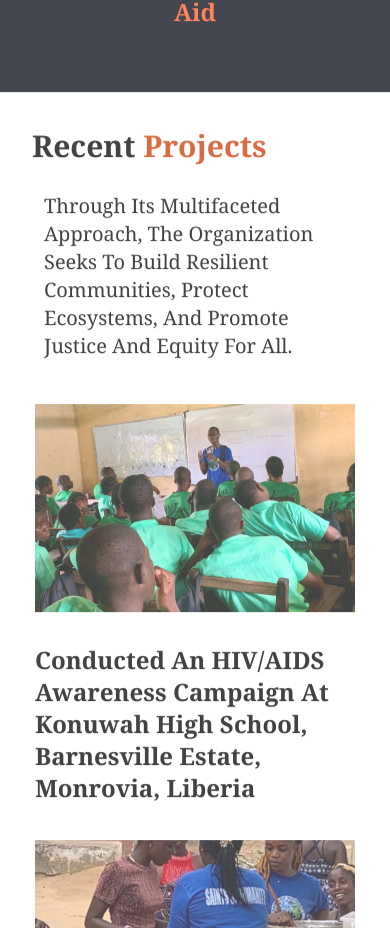
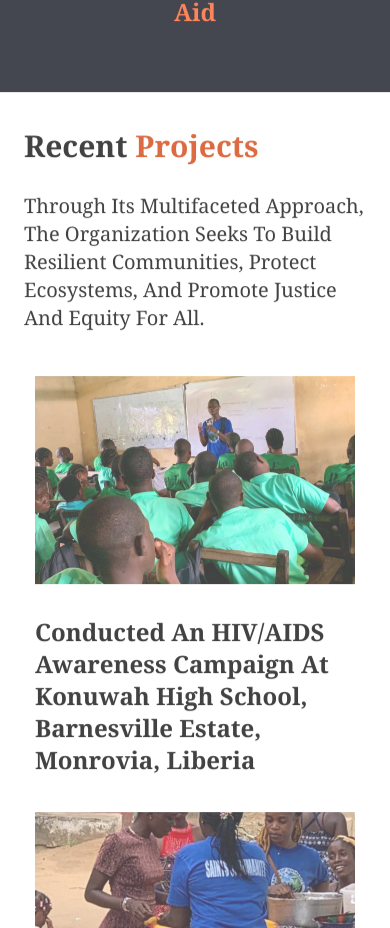
Before and after one commit to RobustTechLiberia/saints_of_humanity, a React (Vite) app: page /#/ in a window 390 px wide. Shown: the part 3719-4647 px from the top of the page. Built offline with nearby package versions, Linux system fonts and the light colour scheme.

Commit message:
deployment

```diff
--- a/src/components/recent_projects.jsx
+++ b/src/components/recent_projects.jsx
@@ -10,10 +10,10 @@ class RecentProjects extends React.Component {
         <div className="flex flex-wrap md:justify-evenly md:h-180 lg:h-180 h-auto bg-white">
           {/* projects */}
           <div className="md:my-20 lg:my-20 md:mx-10 lg:mx-16 my-5 mx-3 md:w-xl lg:w-xl w-auto bg-white flex flex-col">
-            <span className="font-serif text-3xl md:mx-0 mx-5 my-4 md:my-0 lg:my-0 lg:mx-0 md:text-3xl capitalize font-semibold">
+            <span className="font-serif text-3xl md:mx-0 mx-3 my-4 md:my-0 lg:my-0 lg:mx-0 md:text-3xl capitalize font-semibold">
               recent <span className="text-orange-600">projects</span>
             </span>
-            <p className="md:py-3 py-3 md:mx-0 mx-8 md:text-md text-xl font-serif capitalize">
+            <p className="md:py-3 py-3 md:mx-0 mx-3 md:text-md text-xl font-serif capitalize">
               Through its multifaceted approach, the organization seeks to build
               resilient communities, protect ecosystems, and promote justice and
               equity for all.
```
